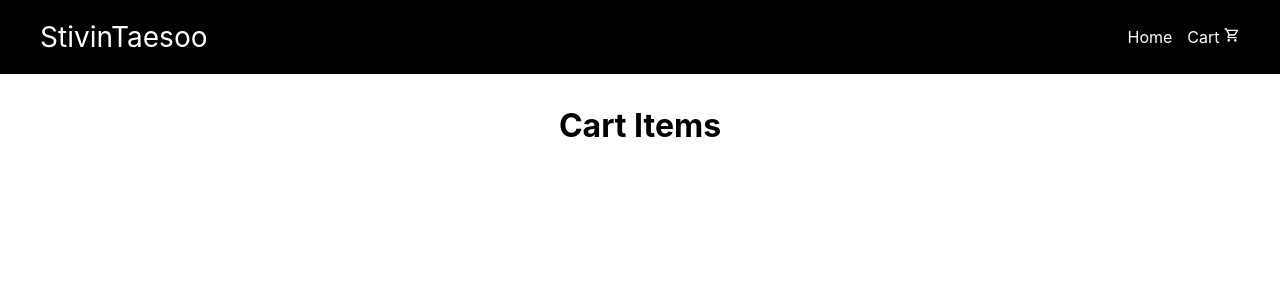
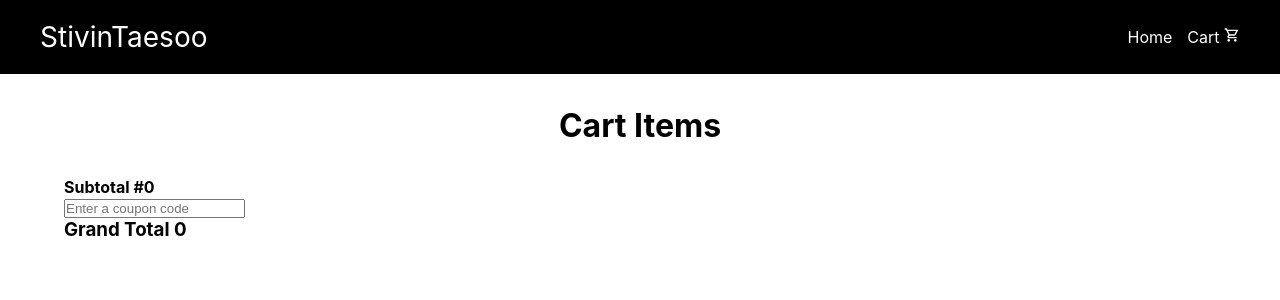
Before and after one commit to StivinTaesoo/web3bridge-assessment, a React (Create React App) app: page /cart in a window 1280 px wide. Shown: the top 300 px of the page. Built offline with nearby package versions, Linux system fonts and the light colour scheme.

Commit message:
Implemented total amount

```diff
--- a/src/components/Cart.jsx
+++ b/src/components/Cart.jsx
@@ -1,11 +1,22 @@
-import React, { useContext } from "react";
+import React, { useContext, useState } from "react";
 import { CartContext } from "./CartContext";
 import { PRODUCTS } from "../data/items";
 import CartItem from "./CartItem";
 
 function Cart() {
-    const { cartItems } = useContext(CartContext);
-    console.log(cartItems);
+    const { cartItems, getTotalAmount } = useContext(CartContext);
+    const { couponExist, setCouponExist } = useState(false);
+    const { userInput, setUserInput } = useState(" ");
+    const totalAmount = getTotalAmount();
+
+    let discount = totalAmount - totalAmount * 0.1;
+
+    const handleCoupon = (ev) => {
+        setUserInput(ev.target.value);
+        if (userInput === "web3") {
+            setCouponExist(true);
+        }
+    };
     return (
         <div className="cart">
             <h1>Cart Items</h1>
@@ -16,6 +27,19 @@ function Cart() {
                     }
                 })}
             </div>
+
+            <div className="checkout">
+                <p>
+                    <strong>Subtotal #{totalAmount}</strong>
+                </p>
+                <input
+                    type="text"
+                    placeholder="Enter a coupon code"
+                    value={userInput}
+                    onChange={handleCoupon}
+                />
+                <h3>Grand Total {couponExist ? discount : totalAmount}</h3>
+            </div>
         </div>
     );
 }
--- a/src/components/CartContext.js
+++ b/src/components/CartContext.js
@@ -13,6 +13,19 @@ const getCart = () => {
 
 export const CartContextProvider = (props) => {
     const [cartItems, setCartItems] = useState(getCart());
+
+    const getTotalAmount = () => {
+        let total = 0;
+        for (const item in cartItems) {
+            if (cartItems[item] > 0) {
+                let itemDetails = PRODUCTS.find(
+                    (product) => product.id === Number(item)
+                );
+                total += cartItems[item] * itemDetails.price;
+            }
+        }
+        return total;
+    };
 
     const addToCart = (itemId) => {
         setCartItems((prev) => ({ ...prev, [itemId]: prev[itemId] + 1 }));
@@ -30,6 +43,7 @@ export const CartContextProvider = (props) => {
         addToCart,
         removeFromCart,
         updateItemQty,
+        getTotalAmount,
     };
 
     return (
```
